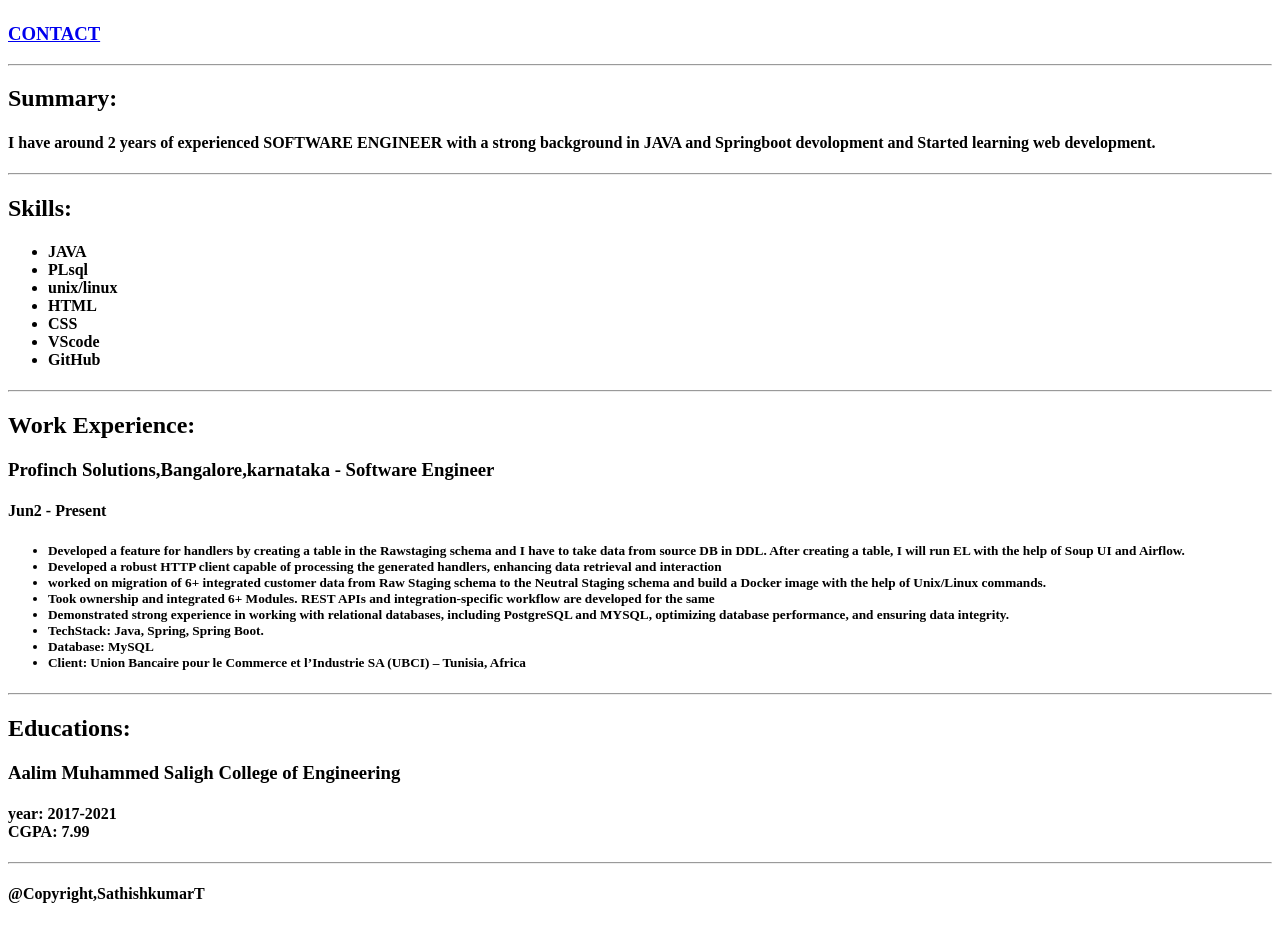
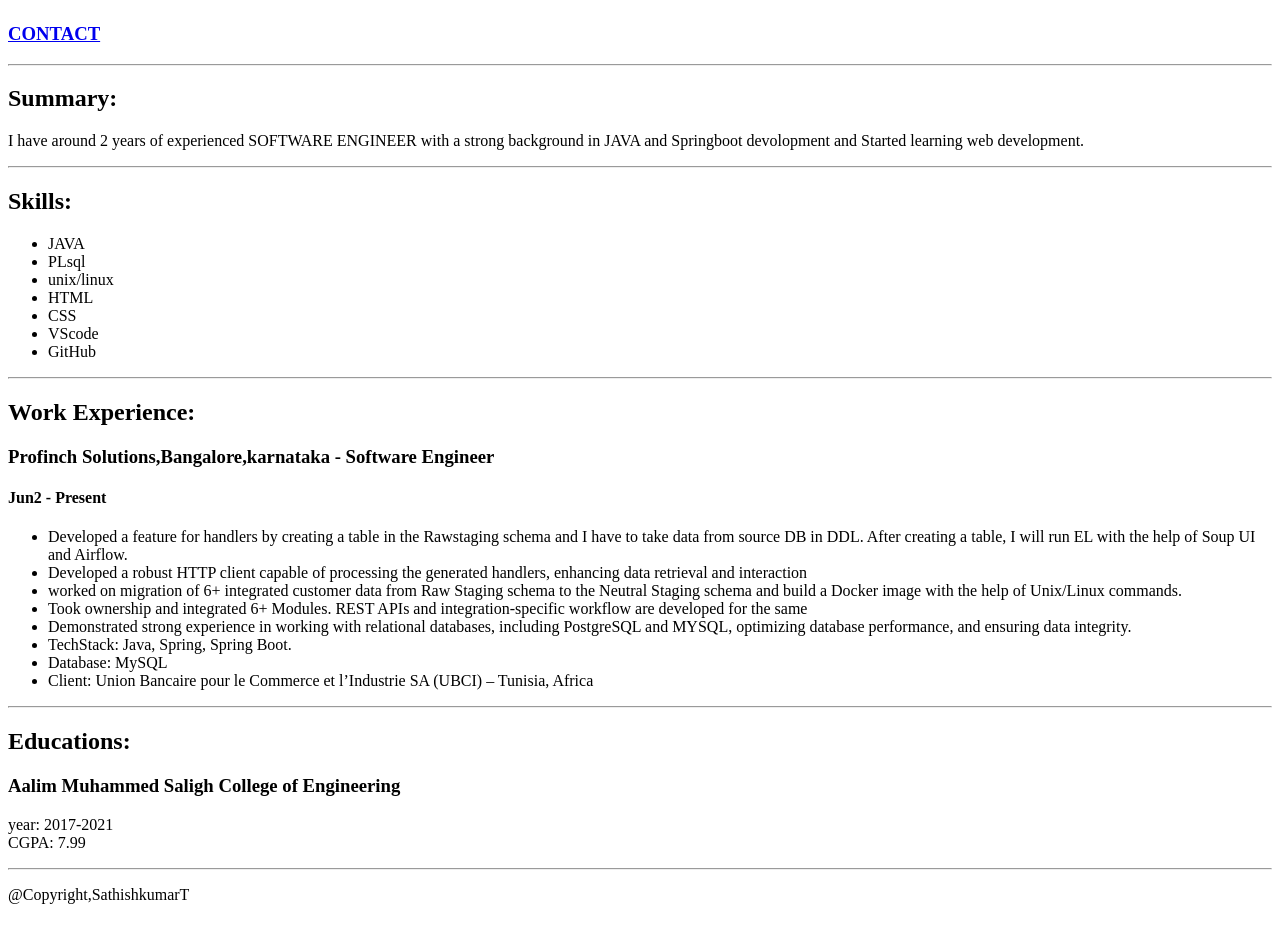
Before and after one commit to Sathish396/html-resume, a plain HTML site: page index.html in a window 1280 px wide. Shown: the part 283-1208 px from the top of the page. Drawn offline with Linux system fonts and the light colour scheme.

Commit message:
Add files via upload

```diff
--- a/index.html
+++ b/index.html
@@ -14,10 +14,10 @@
             </h2>
         <hr />
             <h2>Summary:</h2>
-                    <h4>I have around 2 years of experienced SOFTWARE ENGINEER with a strong background in JAVA and Springboot devolopment and Started learning web development.</h4>
+                    <p>I have around 2 years of experienced SOFTWARE ENGINEER with a strong background in JAVA and Springboot devolopment and Started learning web development.</p>
         <hr />
             <h2>Skills:</h2>
-                    <h4>
+                    <p>
                     <ul>
                         <li>JAVA</li>
                         <li>PLsql</li>
@@ -27,12 +27,12 @@
                         <li>VScode</li>
                         <li>GitHub</li>
                     </ul>
-                    </h4>
+                </p>
         <hr />
             <h2>Work Experience: </h2>
                 <h3>Profinch Solutions,Bangalore,karnataka - Software Engineer<br />
                     <h4>Jun2 - Present</h4>
-                        <h5>
+                        <p>
                             <ul>
                                 <li>Developed a feature for handlers by creating a table in the Rawstaging schema and I have to take data from source DB in DDL. After creating a table, I will run EL with the help of Soup UI and Airflow. </li>
                                 <li>Developed a robust HTTP client capable of processing the generated handlers, enhancing data retrieval and interaction</li>
@@ -45,16 +45,16 @@
                                 <li>Client: Union Bancaire pour le Commerce et l’Industrie SA (UBCI) – Tunisia, Africa</li>
 
                             </ul>
-                        </h5>
+                        </p>
                 </h3>
         <hr />
             <h2>Educations:</h2>
                 <h3>Aalim Muhammed Saligh College of Engineering</h3>
-                    <h4>year: 2017-2021 <br />
+                    <p>year: 2017-2021 <br />
                         CGPA: 7.99
-                    </h4>
+                    </p>
         <hr />
-                    <h4>@Copyright,SathishkumarT</h4>
+                    <p>@Copyright,SathishkumarT</p>
 
     </body>
 </html>
```
